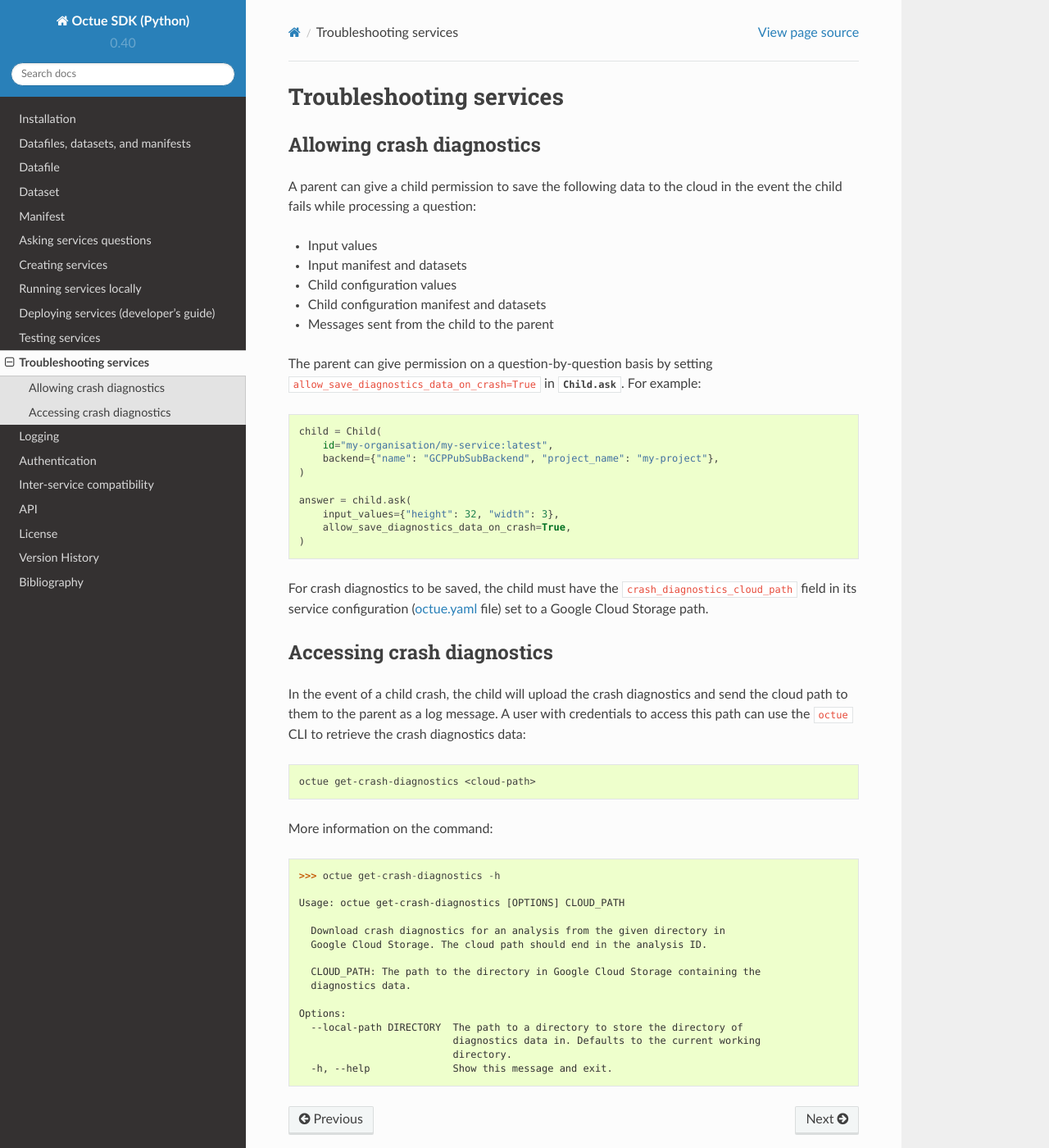
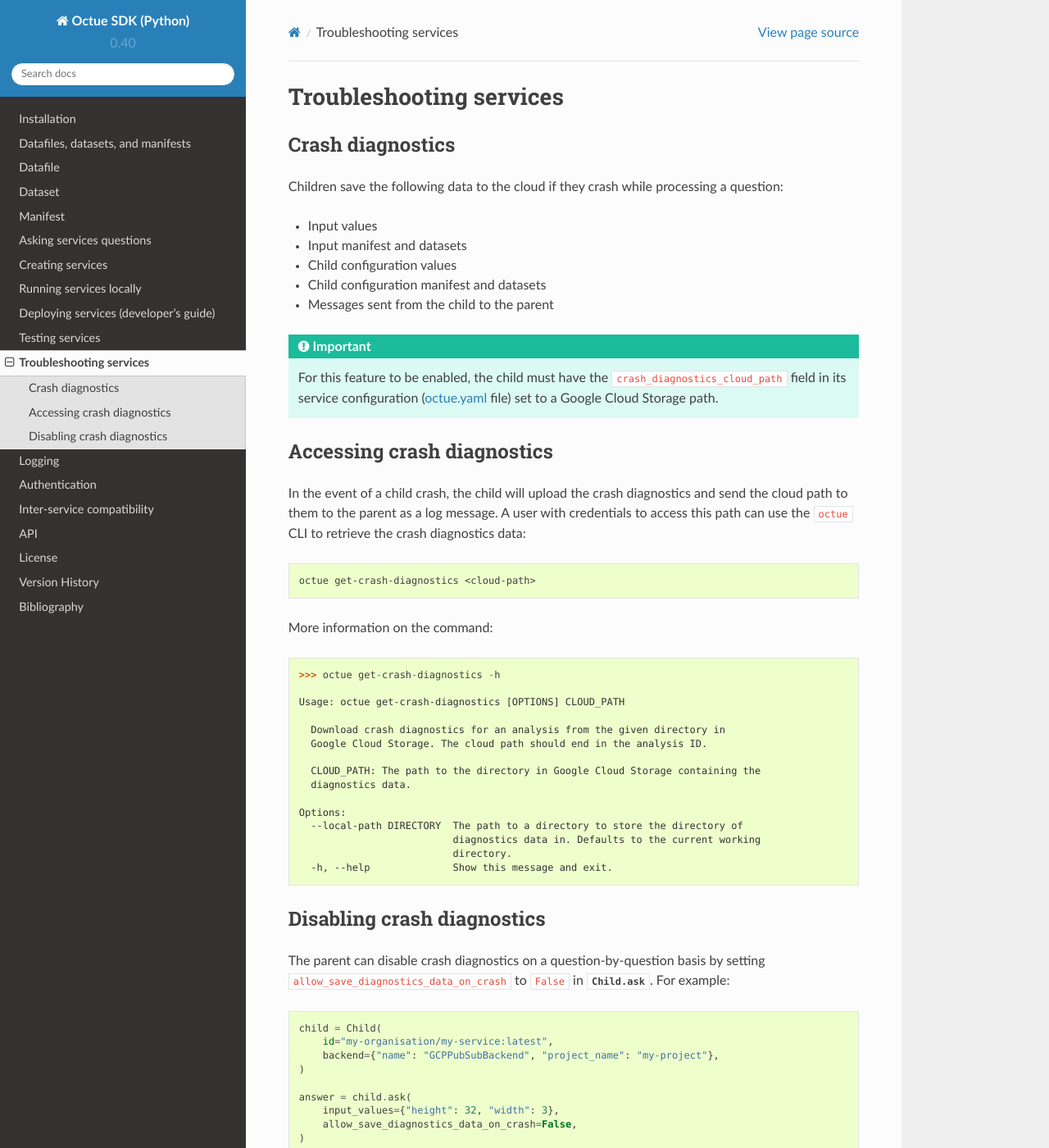
Before and after one commit to octue/octue-sdk-python, a Sphinx documentation site: the page built from docs/source/troubleshooting_services.rst, in a window 1280 px wide and 1400 px high. Shown: the whole window at 82% size. Built offline with Sphinx 7.4.7 and the Read the Docs theme 2.0.0, drawn with Linux system fonts in a browser that asks for light colours.

Commit message:
DOC: Clarify service troubleshooting doc

```diff
--- a/docs/source/troubleshooting_services.rst
+++ b/docs/source/troubleshooting_services.rst
@@ -2,10 +2,9 @@
 Troubleshooting services
 ========================
 
-Allowing crash diagnostics
-==========================
-A parent can give a child permission to save the following data to the cloud in the event the child fails while
-processing a question:
+Crash diagnostics
+=================
+Children save the following data to the cloud if they crash while processing a question:
 
 - Input values
 - Input manifest and datasets
@@ -13,23 +12,10 @@
 - Child configuration manifest and datasets
 - Messages sent from the child to the parent
 
-The parent can give permission on a question-by-question basis by setting ``allow_save_diagnostics_data_on_crash=True``
-in :mod:`Child.ask <octue.resources.child.Child.ask>`. For example:
+.. important::
 
-.. code-block:: python
-
-    child = Child(
-        id="my-organisation/my-service:latest",
-        backend={"name": "GCPPubSubBackend", "project_name": "my-project"},
-    )
-
-    answer = child.ask(
-        input_values={"height": 32, "width": 3},
-        allow_save_diagnostics_data_on_crash=True,
-    )
-
-For crash diagnostics to be saved, the child must have the ``crash_diagnostics_cloud_path`` field in its service
-configuration (:ref:`octue.yaml <octue_yaml>` file) set to a Google Cloud Storage path.
+    For this feature to be enabled, the child must have the ``crash_diagnostics_cloud_path`` field in its service
+    configuration (:ref:`octue.yaml <octue_yaml>` file) set to a Google Cloud Storage path.
 
 Accessing crash diagnostics
 ===========================
@@ -60,3 +46,21 @@
                               diagnostics data in. Defaults to the current working
                               directory.
       -h, --help              Show this message and exit.
+
+
+Disabling crash diagnostics
+===========================
+The parent can disable crash diagnostics on a question-by-question basis by setting
+``allow_save_diagnostics_data_on_crash`` to ``False`` in :mod:`Child.ask <octue.resources.child.Child.ask>`. For example:
+
+.. code-block:: python
+
+    child = Child(
+        id="my-organisation/my-service:latest",
+        backend={"name": "GCPPubSubBackend", "project_name": "my-project"},
+    )
+
+    answer = child.ask(
+        input_values={"height": 32, "width": 3},
+        allow_save_diagnostics_data_on_crash=False,
+    )
```
